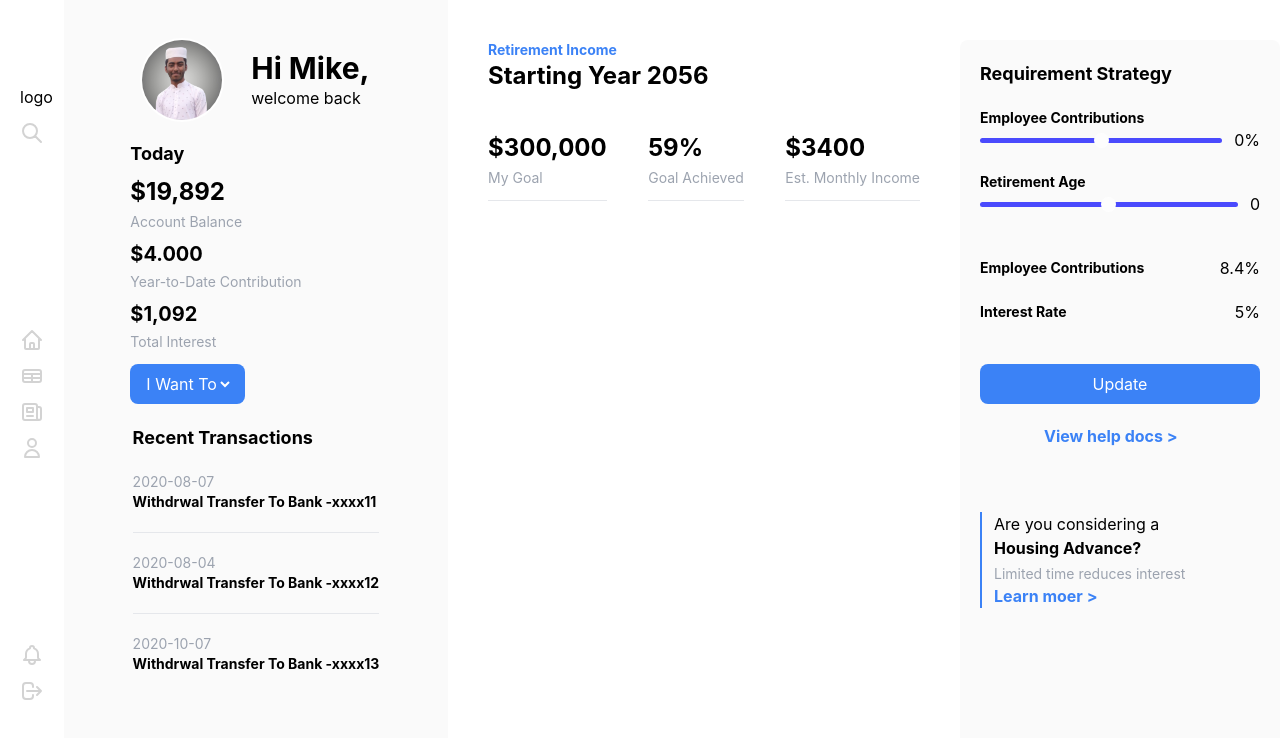
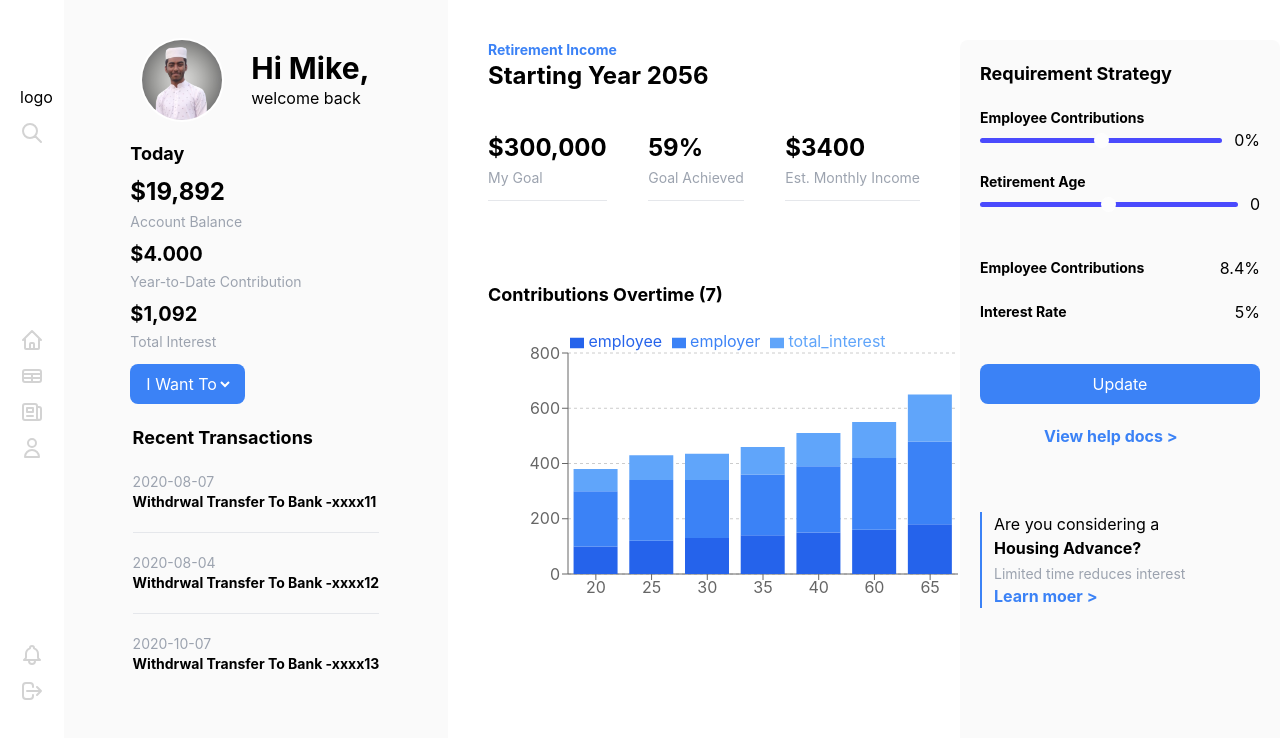
Before and after one commit to mahfuzswaron/user-dashboard, a React (Create React App) app: page / in a window 1280 px wide. Shown: the top 738 px of the page. Built offline with nearby package versions, Linux system fonts and the light colour scheme.

Commit message:
chart added

```diff
--- a/package.json
+++ b/package.json
@@ -9,6 +9,7 @@
     "react": "^18.1.0",
     "react-dom": "^18.1.0",
     "react-scripts": "5.0.1",
+    "recharts": "^2.1.10",
     "web-vitals": "^2.1.4"
   },
   "scripts": {
--- /dev/null
+++ b/public/data.json
@@ -0,0 +1,44 @@
+[
+    {
+        "age": 20,
+        "employee": 100,
+        "employer": 200,
+        "total_interest": 80
+    },
+    {
+        "age": 25,
+        "employee": 120,
+        "employer": 220,
+        "total_interest": 90
+    },
+    {
+        "age": 30,
+        "employee": 130,
+        "employer": 210,
+        "total_interest": 95
+    },
+    {
+        "age": 35,
+        "employee": 140,
+        "employer": 220,
+        "total_interest": 100
+    },
+    {
+        "age": 40,
+        "employee": 150,
+        "employer": 240,
+        "total_interest": 120
+    },
+    {
+        "age": 60,
+        "employee": 160,
+        "employer": 260,
+        "total_interest": 130
+    },
+    {
+        "age": 65,
+        "employee": 180,
+        "employer": 300,
+        "total_interest": 170
+    }
+]
--- a/src/components/sections/Analytics/Analytics.js
+++ b/src/components/sections/Analytics/Analytics.js
@@ -1,7 +1,9 @@
-import React from 'react';
+import React, { useEffect, useState } from 'react';
 import SmallText from '../../shared/SmallText';
+import Chart from './Chart';
 import Goal from './Goal';
 const Analytics = () => {
+
     return (
         <section className='w-2/5 bg-white px-10 mt-10'>
             <p className='text-sm font-bold text-blue-500'>Retirement Income</p>
@@ -21,7 +23,8 @@ const Analytics = () => {
                     name='Est. Monthly Income'
                 ></Goal>
             </div>
-
+            {/* -------------------- */}
+            <Chart></Chart>
         </section>
     );
 };
--- /dev/null
+++ b/src/components/sections/Analytics/Chart.js
@@ -0,0 +1,61 @@
+import React, { useEffect, useState } from 'react';
+import Title from '../../shared/Title';
+import { BarChart, Bar, Cell, XAxis, YAxis, CartesianGrid, Tooltip, Legend, CustomizedLegend } from 'recharts';
+
+const Chart = () => {
+    const [data, setData] = useState([]);
+    useEffect(() => {
+        fetch('data.json')
+            .then(res => res.json())
+            .then(info => setData(info))
+    }, [data]);
+    if (!data) {
+        return <p>Loading...</p>
+    }
+    const renderLegend = (props) => {
+        const { payload } = props;
+
+        return (
+            <ul>
+                {
+                    payload.reverse().map((entry, index) => (
+                        <li key={`item-${index}`}>
+                            <span style={{ backgroundColor: entry.color }} />
+                            <span>{entry.payload.value}</span>&nbsp;{entry.value}
+                        </li>
+                    ))
+                }
+            </ul>
+        );
+    }
+    return (
+        <div className='mt-20'>
+            <Title>Contributions Overtime ({data?.length})</Title>
+            <div>
+                <BarChart
+                    width={500}
+                    height={300}
+                    data={data}
+                    margin={{
+                        top: 20,
+                        right: 30,
+                        left: 20,
+                        bottom: 5,
+                    }}
+                >
+                    <CartesianGrid strokeDasharray="3 3" horizontal vertical={false} />
+                    <XAxis dataKey="age" />
+                    <YAxis />
+                    <Tooltip />
+                    {/* <Legend content={renderLegend} /> */}
+                    <Legend layout="horizontal" verticalAlign="top" align="center" margin={{ bottom: "10px" }} />
+                    <Bar dataKey="employee" stackId="a" fill='#2563EB' className='fill-blue-600' />
+                    <Bar dataKey="employer" stackId="a" fill='#3B82F6' className='fill-blue-500' />
+                    <Bar dataKey="total_interest" stackId="a" fill="#60A5FA" className='fill-blue-400' />
+                </BarChart>
+            </div>
+        </div >
+    );
+};
+
+export default Chart;
```
Also changed, not shown: 1 other file (tests, documents, lock files or other folders).
